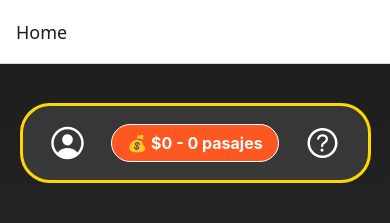
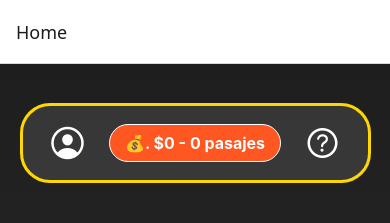
Before and after one commit to AngelLarios23/BusLink, a React Native app in the folder frontend/: screen /Home in a window 390 px wide. Shown: the top 223 px of the page. Built offline with nearby package versions, Linux system fonts and the light colour scheme.

Commit message:
Buslink1.10

```diff
--- a/frontend/screens/Home.js
+++ b/frontend/screens/Home.js
@@ -33,7 +33,7 @@ export default function Home(props) {
         </TouchableOpacity>
 
         <TouchableOpacity style={styles.balanceButton} onPress={() => props.navigation.navigate('BalanceScreen')}>
-          <Text style={styles.balanceText}>💰 ${saldo} - {pasajes} pasajes</Text>
+          <Text style={styles.balanceText}>💰. ${saldo} - {pasajes} pasajes</Text>
         </TouchableOpacity>
 
         {/* Botón de ayuda (signo de interrogación) CON PIN */}
```
